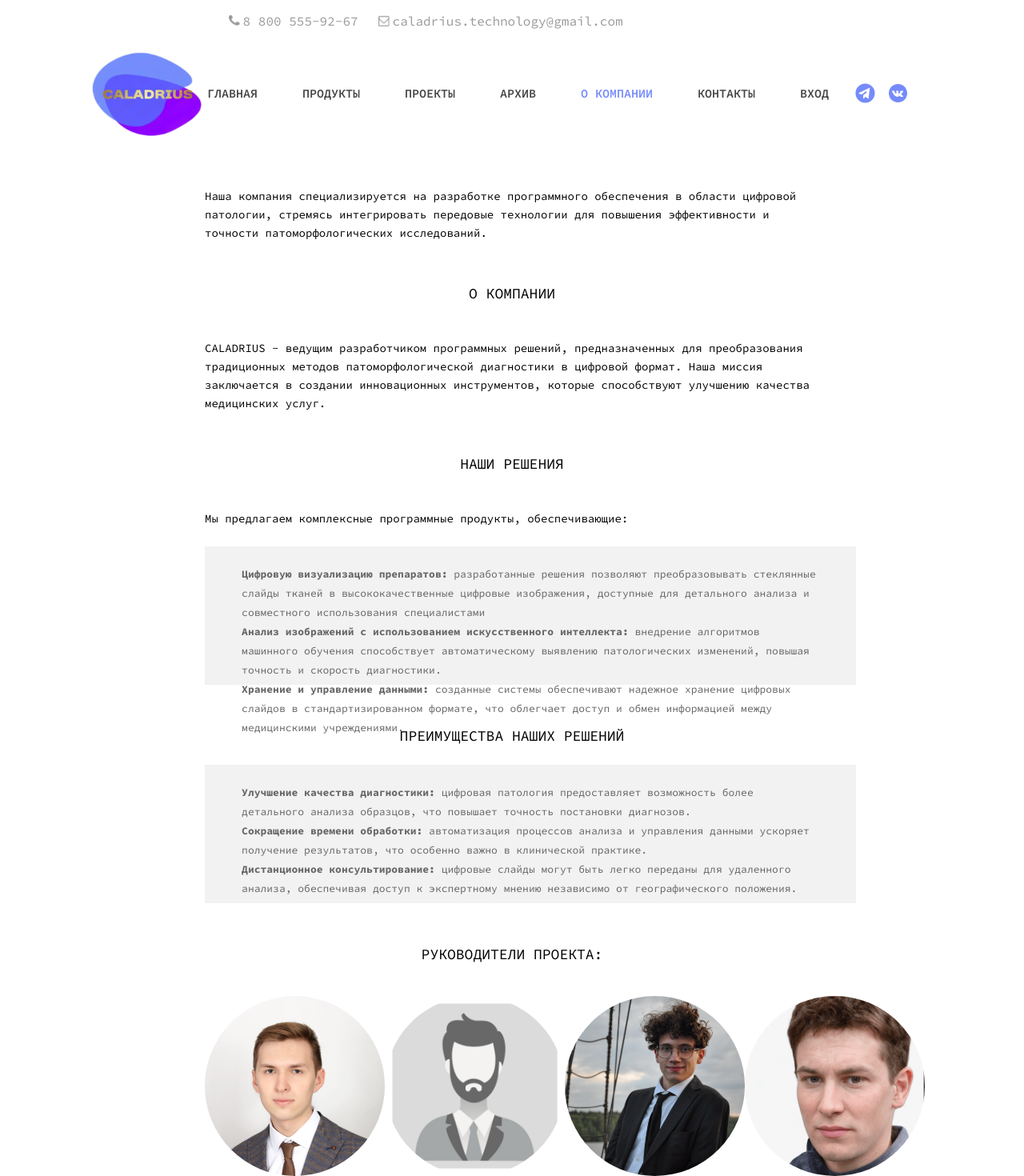
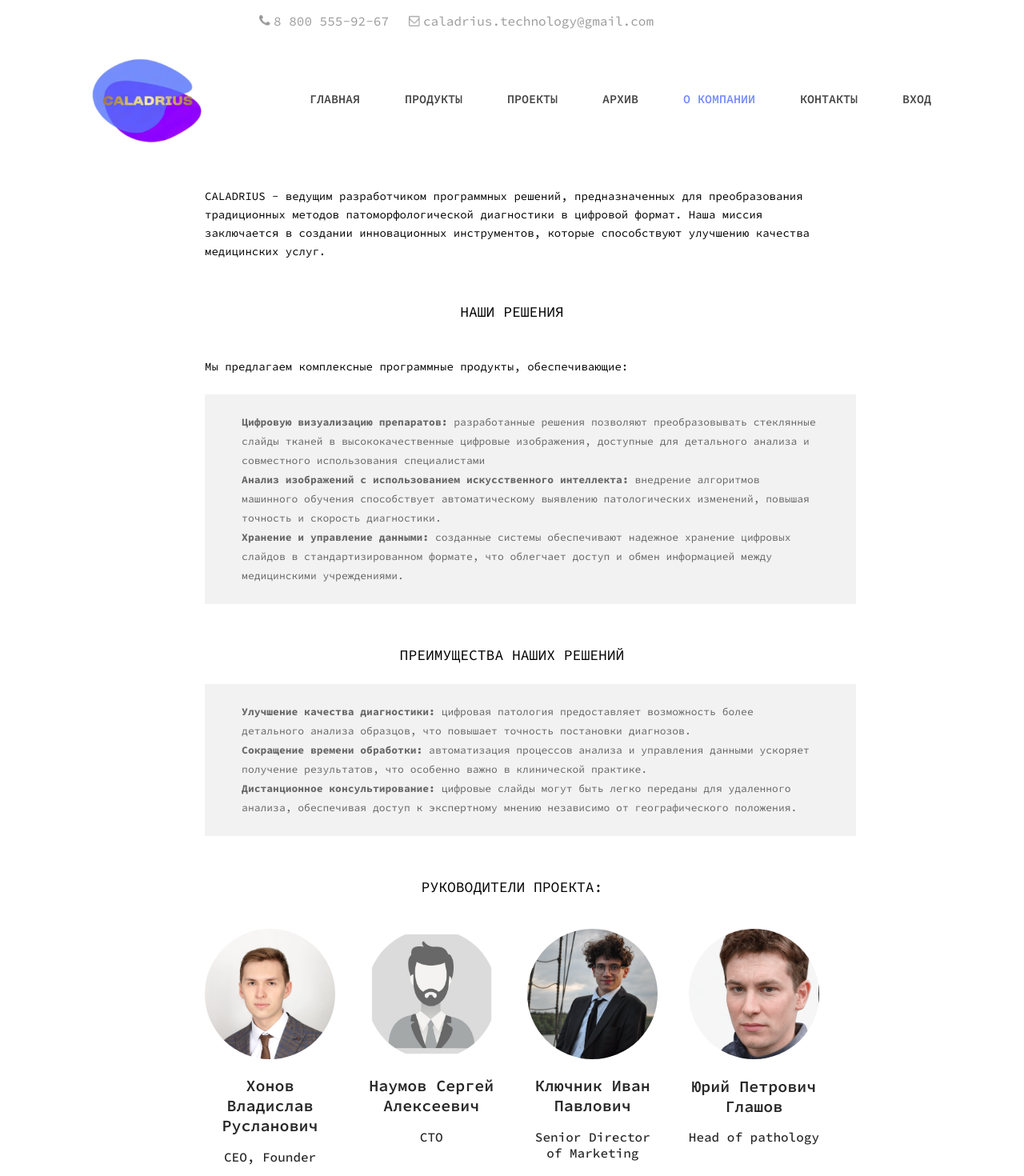
Before and after one commit to klu4vanya/startup, a React (Create React App) app: page /#/about in a window 1280 px wide. Shown: the top 1470 px of the page at 80% size. Built offline with nearby package versions, Linux system fonts and the light colour scheme.

Commit message:
edit styles

```diff
--- a/src/components/AboutCompany/LeaderCard/index.tsx
+++ b/src/components/AboutCompany/LeaderCard/index.tsx
@@ -13,7 +13,7 @@ export default function LeaderCard({src, title, subtitle}: LeaderCardProps) {
         <img
             src={src}
             style={{
-                width: '225px',
+                width: '100%',
                 height: 'auto',
                 borderRadius: '50%'
             }}
--- a/src/components/AboutCompany/LeaderCard/styles.ts
+++ b/src/components/AboutCompany/LeaderCard/styles.ts
@@ -1,7 +1,7 @@
 import styled from "styled-components";
 
 export const CardLeader = styled.div`
-    width: 225px;
+    width: calc(100vw*0.6/4);
     height: 330px;
 
 `
--- a/src/components/AboutCompany/index.tsx
+++ b/src/components/AboutCompany/index.tsx
@@ -68,7 +68,8 @@ export default function AboutCompany() {
                     display: 'flex',
                     alignItems: 'stretch',
                     marginTop: '3%',
-                    padding: '3%'
+                    padding: '3%',
+                    height: 'auto'
                 }}
             >
                 <ProductSubtitle>
@@ -85,7 +86,8 @@ export default function AboutCompany() {
                     display: 'flex',
                     alignItems: 'stretch',
                     marginTop: '3%',
-                    padding: '3%'
+                    padding: '3%',
+                    height: 'auto'
                 }}
             >
                 <ProductSubtitle>
--- a/src/components/AboutCompany/styles.ts
+++ b/src/components/AboutCompany/styles.ts
@@ -12,4 +12,5 @@ export const LeaderShipContainer = styled.div`
     display: flex;
     justify-content: space-around;
     margin-top: 5%;
+    gap: 5%;
 `
--- a/src/components/Header/styles.ts
+++ b/src/components/Header/styles.ts
@@ -4,10 +4,12 @@ import vk_icon from '../../assets/vk-icon.svg'
 import tg_icon from '../../assets/tg-icon.svg'
 
 export const HeaderContainer = styled.div`
-    margin-left: 10%;
-    margin-right: 10%;
-
-    width: 80%;
+    padding-left: 10%;
+    padding-right: 10%;
+    position: fixed;
+    top: 0;
+    z-index: 100;
+    width: 100%;
     height: 190px;
     background-color: #fff;
 
--- a/src/components/Main/index.tsx
+++ b/src/components/Main/index.tsx
@@ -117,7 +117,12 @@ const Main: React.FC = () => {
     ]
 
     return (
-        <ProductsContainer>
+        <ProductsContainer
+            style={{
+                position: 'relative',
+                top: '190px'
+            }}
+        >
             <MainContainer>
                 {data.map((item, index) => (
                     <InfoCard key={index} image={item.image} label={item.label} />
--- a/src/components/Products/styles.ts
+++ b/src/components/Products/styles.ts
@@ -68,7 +68,7 @@ export const ProductSubtitleContainer = styled.div`
 `
 export const ProductSubtitle = styled.div`
     width: 94%;
-    height: 42px;
+    height: auto;
     margin: 0 auto;
     font-size: 13px;
     line-height: 24px;
```
